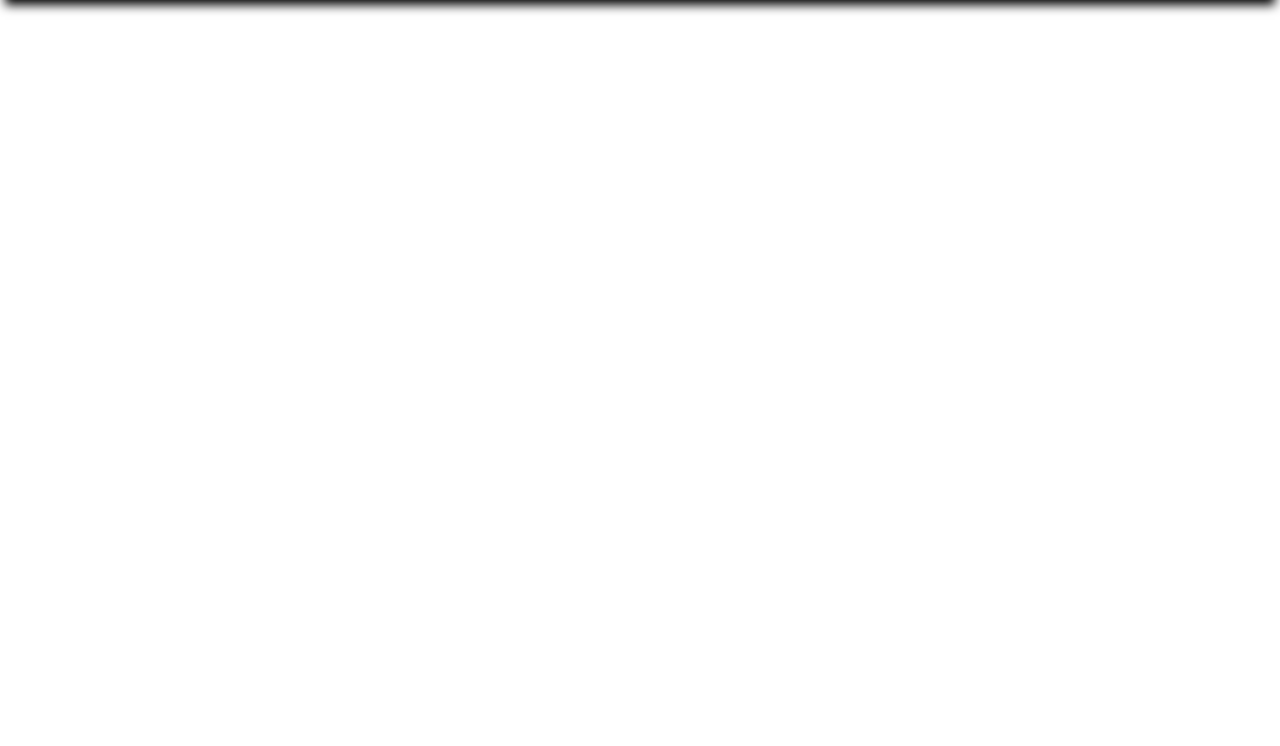
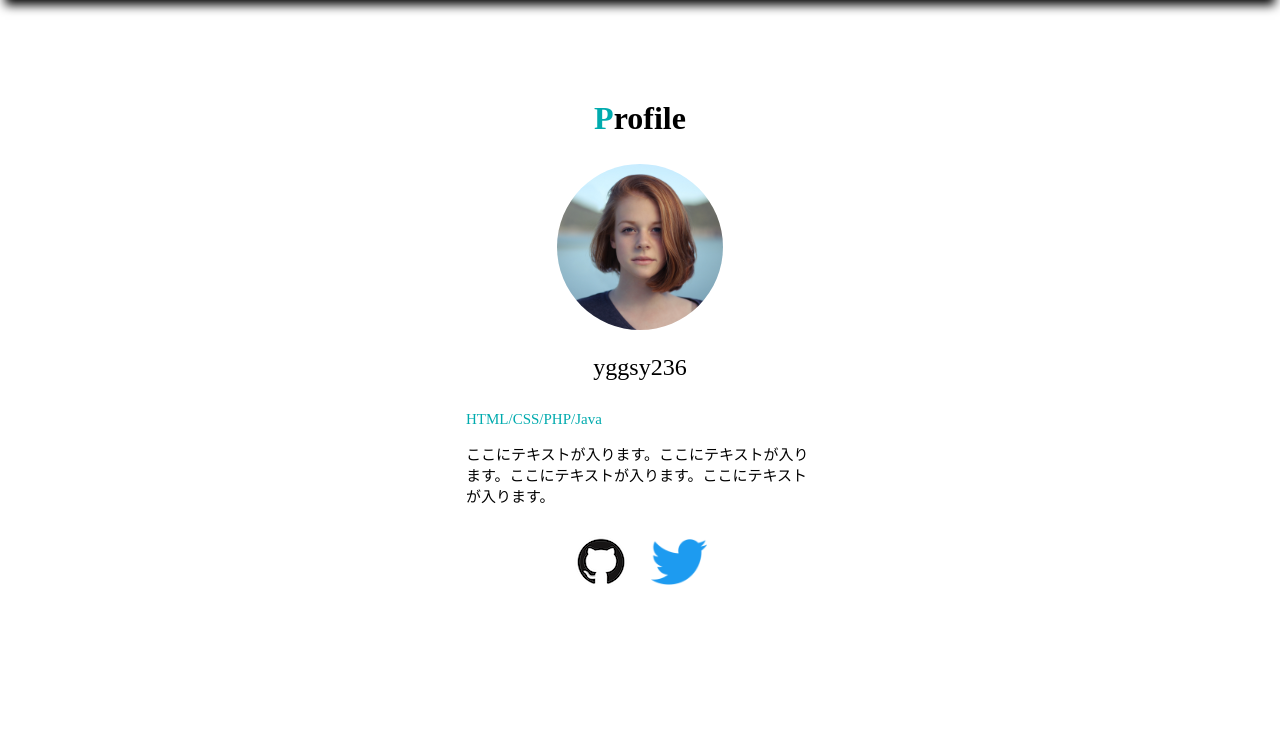
Before and after one commit to yggsy236/Portfolio_Sample, a PHP site: page / in a window 1280 px wide. Shown: the part 67-813 px from the top of the page. Before the commit the page ends 80 px from the top, so only its background shows below. Run offline with PHP 8.4, Linux system fonts and the light colour scheme.

Commit message:
mainのprofileの箱作成

```diff
--- a/index.html
+++ b/index.html
@@ -19,11 +19,49 @@
     ・h1タグとaタグとspanタグを使用-->
 <header>
     <h1 class="block-header">
-        <a href="">
-            <span class="color-green">P</span>ortfolio
-        </a>
+          <a href=""><span class="color-green">P</span>ortfolio</a>
     </h1>
 </header>
+
+<!--mainタグの作成
+・profile用とworks用の箱を作成する
+  →divタグを使用
+-->
+
+<div class="block-main">
+
+
+<!--profileの箱-->
+<div class="box profile">
+    <h2 class="sub-title">
+        <span class="color-green">P</span>rofile
+    </h2>
+
+    <div class="item-list">
+        <img src="img/profile.png" alt="profile画像">
+        <b>yggsy236</b>
+        <p class="color-green">HTML/CSS/PHP/Java</p>
+        <p>ここにテキストが入ります。ここにテキストが入ります。ここにテキストが入ります。ここにテキストが入ります。</p>
+    </div>
+    <ul class="icon-list">
+    <li>
+        <a href=""><img src="img/github.png" alt="github画像"></a>
+    </li>
+    <li>
+        <a href=""><img src="img/twitter.png" alt="twitter画像"></a>
+    </li>
+    </ul>
+
+</div>
+
+</div>
+
+
+
+
+
+
+
 
 
 
--- a/style.css
+++ b/style.css
@@ -3,7 +3,7 @@
 */
 
 body{
-    font-family: "Noto Sans JP",sans-seri;
+    font-family: "Noto Sans JP","sans-seri";
     margin: 0;
     min-width: 1076px;
 
@@ -21,13 +21,20 @@ body{
 
 }
 
+.sub-title{
+
+    font-size: 32px;
+
+}
+
 
 .block-header
 {
     margin: 10px 0;
     padding: 0 20px 10px;
     box-shadow: 0 10px 10px -5px;
-    rgba {240,240,240,0.3};
+    rgba (240,240,240,0.3)
+    ;
 
 
 }
@@ -41,3 +48,66 @@ body{
 
 
 }
+
+/*
+*mainのスタイルシート
+*/
+
+.block-main
+{
+     text-align: center;
+     margin: 100px 0;
+
+}
+
+/*
+*profileのスタイルシート
+*/
+
+.item-list{
+    width: 100;
+    max-width: 348px;
+    margin: 0 auto;
+
+}
+
+.item-list b
+{
+    display: block;
+    font-size: 24px;
+    font-weight: normal;
+    margin: 20px 0 30px;
+}
+
+.item-list p{
+
+    font-size: 15px;
+    line-height: normal;
+    text-align: left;
+}
+
+.icon-list{
+
+    list-style: none;
+    width: 100%;
+    max-width: 247px;
+    margin: 30px auto;
+    padding: 0;
+    display: flex;
+    justify-content: center;
+    align-items: center;
+
+}
+
+.icon-list li{
+
+   margin-right: 22px;
+
+
+}
+
+.icon-list li:last-child {
+
+    margin-right: 0
+    ;
+}
```
